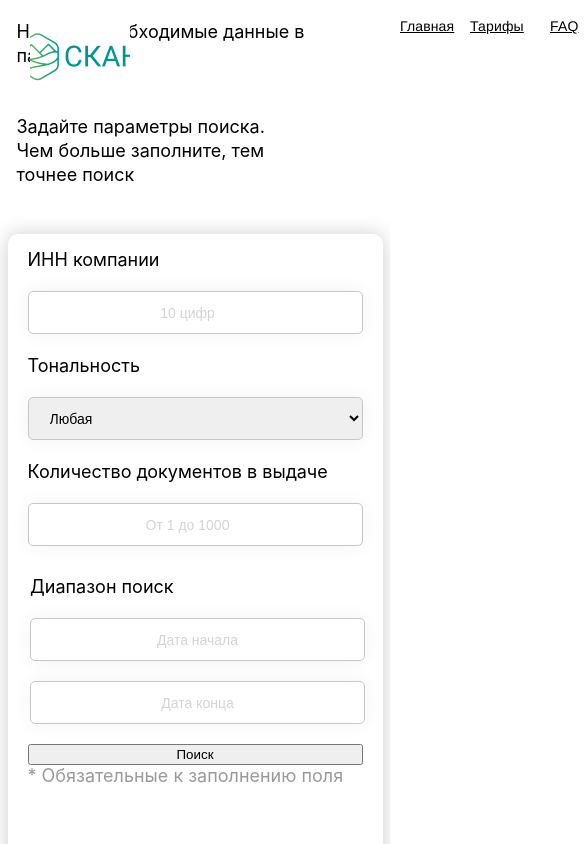
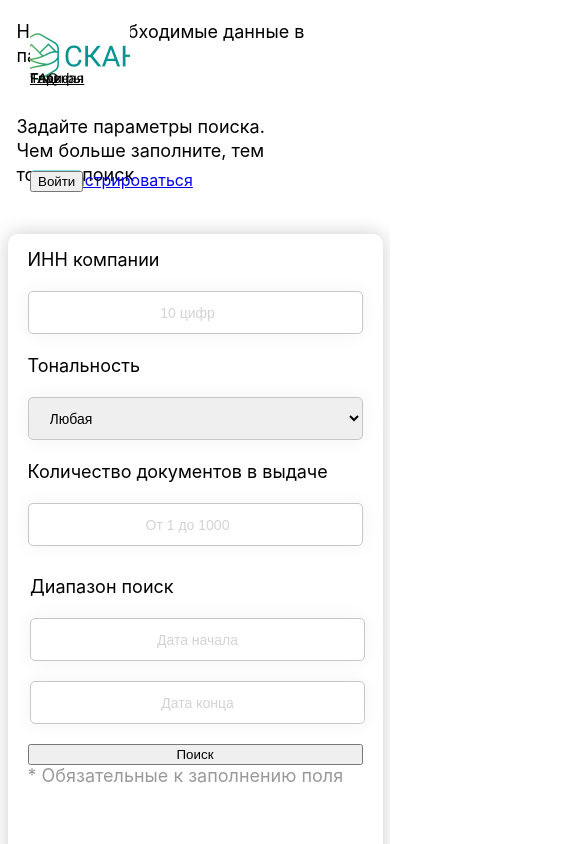
Before and after one commit to ponomap26/Scan, a Vue app: page /data in a window 390 px wide. Shown: the top 844 px of the page, 585 px wide, since content can reach past the window. Built offline with nearby package versions, Linux system fonts and the light colour scheme; no server answers.

Commit message:
v 7.3 стабильное

```diff
--- a/src/components/Layout/Header/Header.css
+++ b/src/components/Layout/Header/Header.css
@@ -124,37 +124,44 @@ header .group {
     }
 
     .screen .group {
-        left: 400px;
-        top: 18px;
-        width: 180px;
+        flex-direction: column;
+        align-items: flex-start;
+        left: 30px;
+        top: 70px;
+        width: auto;
     }
 
     .screen .div {
-        left: 70px;
+        left: 0;
+        margin-bottom: 10px;
     }
 
     .screen .text-wrapper-2 {
-        left: 150px;
+        left: 0;
+        margin-bottom: 10px;
     }
 
     .screen .group-2 {
-        left: 600px;
-        top: 15px;
-        width: 150px;
+        flex-direction: column;
+        align-items: flex-start;
+        left: 30px;
+        top: 170px;
+        width: auto;
     }
 
     .screen .overlap-group-wrapper {
-        left: 100px;
+        left: 0;
+        margin-bottom: 10px;
     }
 
     .screen .rectangle {
-        left: 80px;
+        left: 0;
     }
 
     .data-1 {
-        right: 100px;
-        top: 10px;
-        width: 125px;
+        right: auto;
+        top: 230px;
+        width: auto;
     }
 }
 
@@ -162,7 +169,8 @@ header .group {
     .screen .group,
     .screen .group-2 {
         display: flex;
-        flex-wrap: wrap;
+        flex-direction: column;
+        align-items: flex-start;
     }
 
     .screen .div,
```
